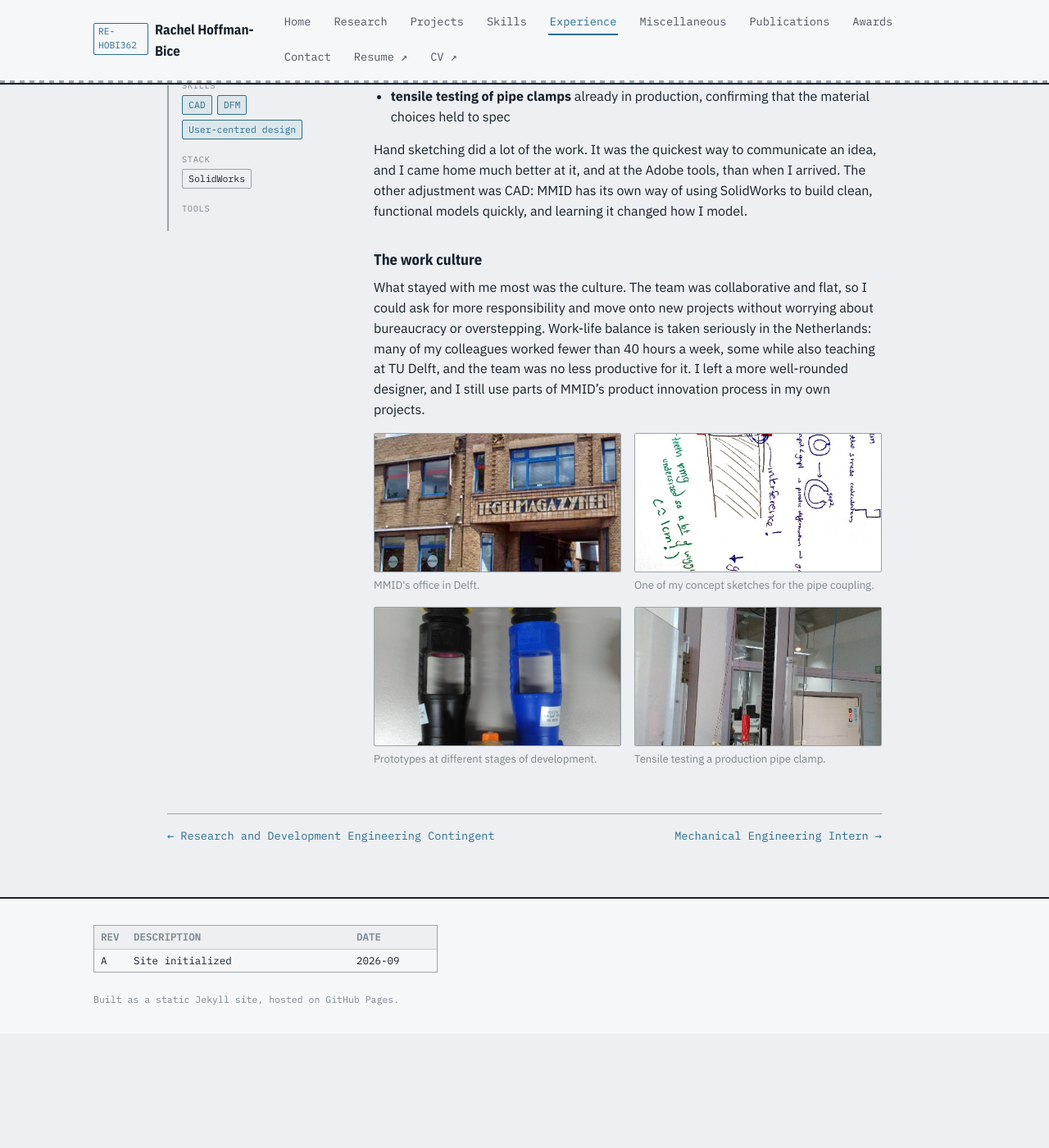
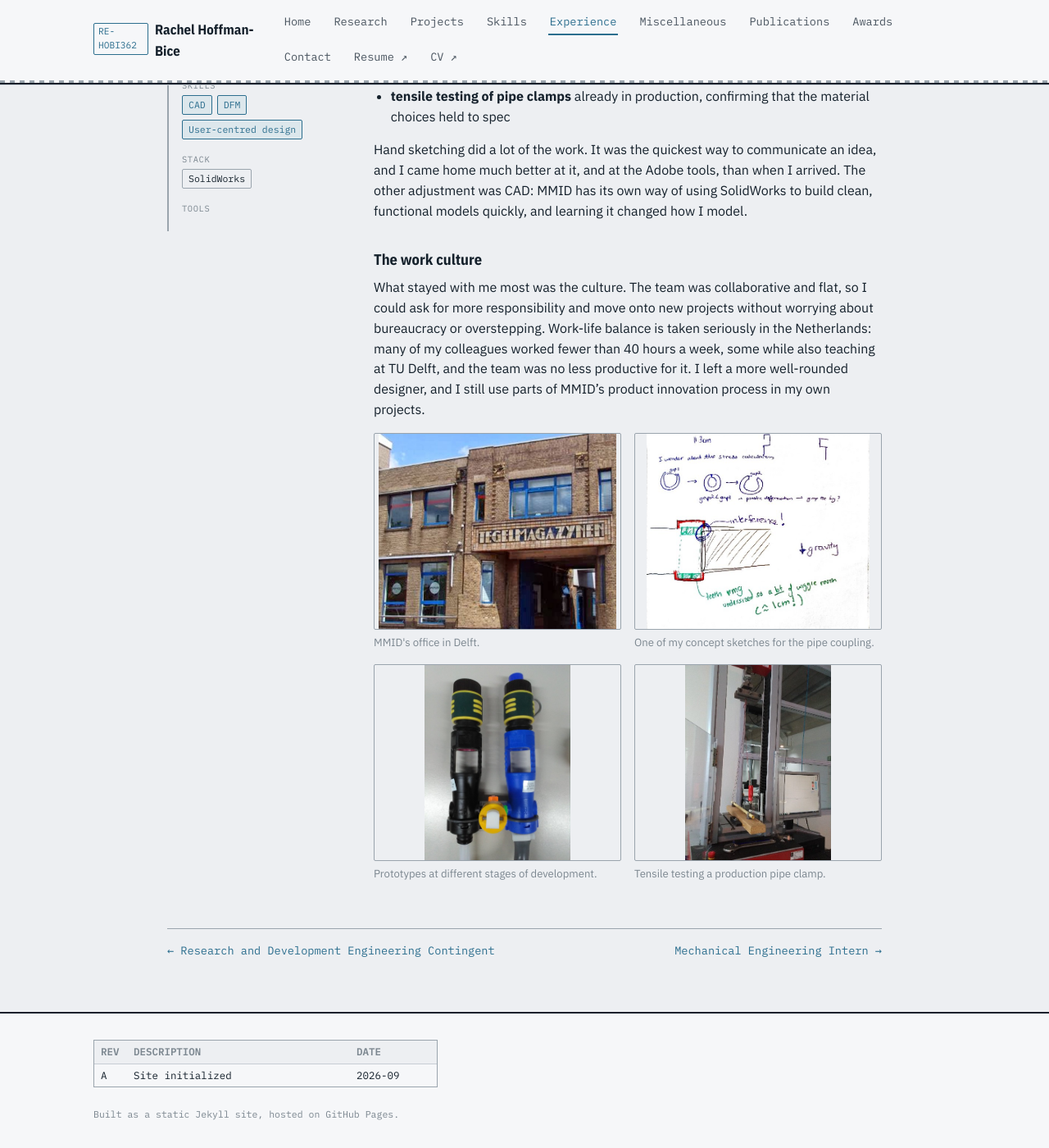
Before and after one commit to hobi362/hobi362.github.io, a Jekyll site: the page built from _experience/mmid.md, in a window 1280 px wide and 1400 px high, scrolled down 852 px. Shown: the whole window at 82% size. Built offline with Jekyll 4.4.1, drawn with Linux system fonts in a browser that asks for light colours; before the commit the page ends 2112 px from its top, so only the background shows below that.

Commit message:
MMID page: rotate the coupling sketch upright; show the photos uncropped
Co-Authored-By: Claude Opus 5 <noreply@anthropic.com>

```diff
--- a/_experience/mmid.md
+++ b/_experience/mmid.md
@@ -47,13 +47,13 @@ colleagues worked fewer than 40 hours a week, some while also teaching at TU Del
 team was no less productive for it. I left a more well-rounded designer, and I still use
 parts of MMID's product innovation process in my own projects.
 
-<div class="photo-grid">
+<div class="photo-grid photo-grid--whole">
   <figure>
     <img src="/assets/images/experience/mmid/mmid-office.jpg" alt="The brick front of MMID's office building in Delft, a former tile warehouse" loading="lazy">
     <figcaption>MMID's office in Delft.</figcaption>
   </figure>
   <figure>
-    <img src="/assets/images/experience/mmid/coupling-sketch.jpg" alt="Hand sketch in colored pen of a pipe coupling cross-section, with notes on interference and sealing" loading="lazy">
+    <img src="/assets/images/experience/mmid/coupling-sketch-rotated.jpg" alt="Hand sketch in colored pen of a pipe coupling cross-section, with notes on interference and sealing" loading="lazy">
     <figcaption>One of my concept sketches for the pipe coupling.</figcaption>
   </figure>
   <figure>
--- a/assets/css/style.css
+++ b/assets/css/style.css
@@ -739,3 +739,5 @@ a.tag--skill-more:hover { color: var(--accent); border-color: var(--accent); }
 .photo-grid figcaption { margin-top: 6px; font-size: 0.82rem; color: var(--ink-faint); }
 .photo-grid__wide { grid-column: 1 / -1; }
 .photo-grid__wide img { height: auto; object-fit: contain; }
+/* Show each photo whole instead of cropping to a common height. */
+.photo-grid--whole img { height: 240px; object-fit: contain; background: var(--paper); }
```
Also changed, not shown: assets/images/experience/mmid/coupling-sketch-rotated.jpg (added), assets/images/experience/mmid/coupling-sketch.jpg (deleted).
